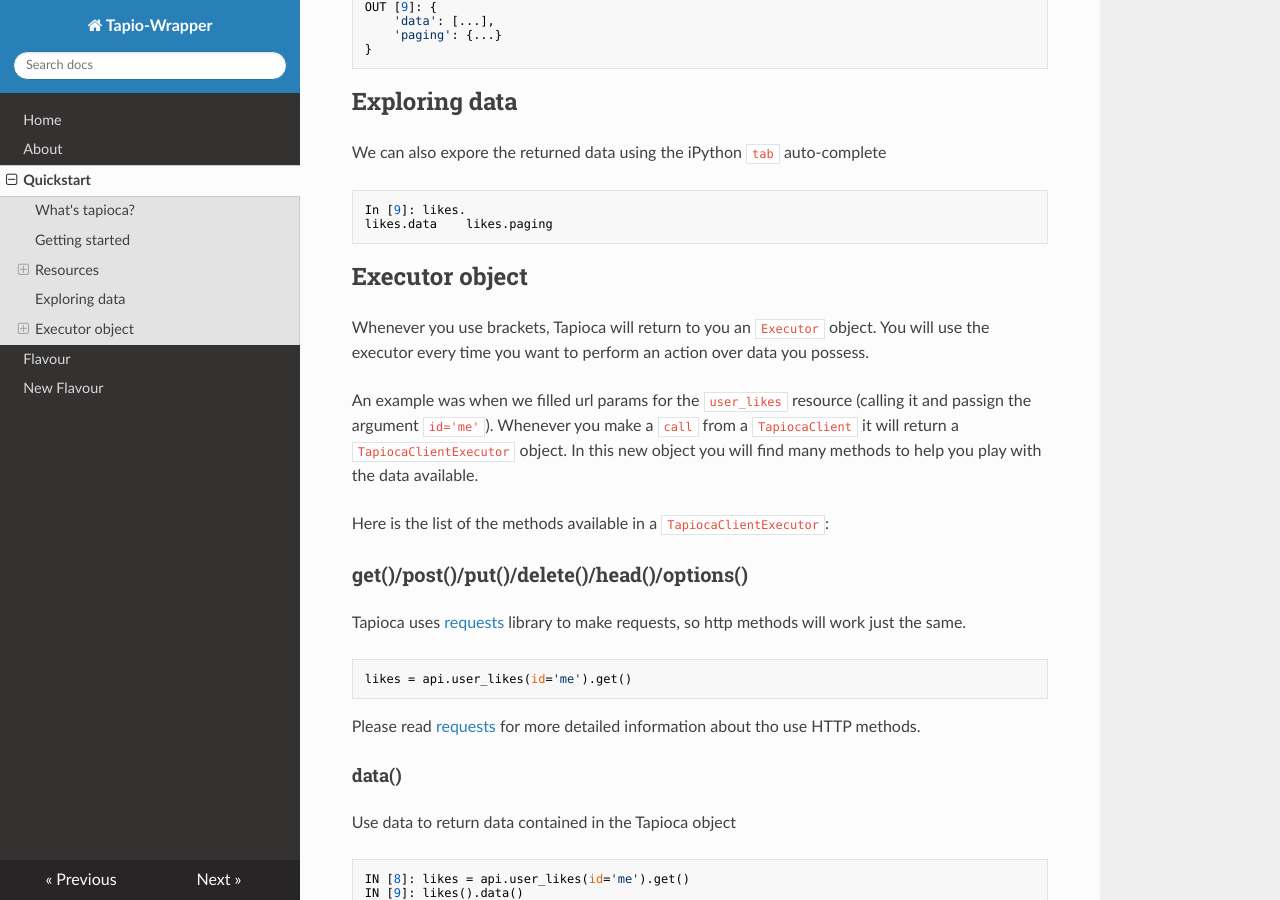
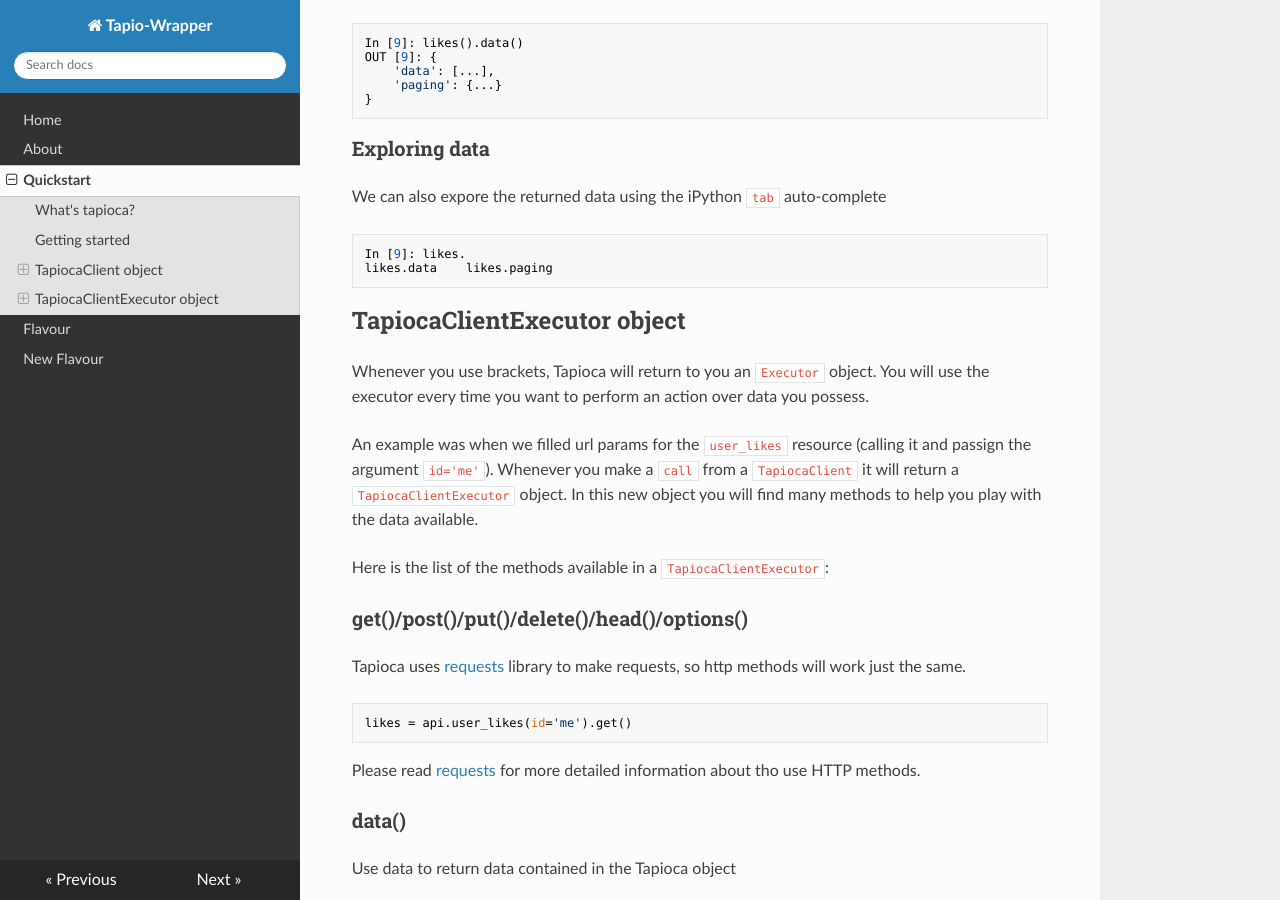
Before and after one commit to vintasoftware/tapioca-wrapper, an MkDocs documentation site: the page built from docs/quickstart.md, in a window 1280 px wide and 900 px high, scrolled down 1863 px. Built offline with MkDocs 1.6.1, drawn with Linux system fonts in a browser that asks for light colours; nearby versions of some CDN libraries; old or Windows-style settings are respelled for this version of MkDocs.

````diff
--- a/docs/quickstart.md
+++ b/docs/quickstart.md
@@ -23,6 +23,8 @@ pip install ipython
 Lets explore!!
 Go to [https://developers.facebook.com/tools/explorer/](https://developers.facebook.com/tools/explorer/), click "Get Access Token", select all "User Data Permissions" and "Extended Permissions" and click "Get Access Token". This will give you an teporary access token to play with Facebook API. In case it expires, just generate a new one.
 
+## TapiocaClient object
+
 ``` python
 from tapioca_facebook import Facebook
 
@@ -41,7 +43,7 @@ api.object                       api.page_conversations           api.page_miles
 ...
 ```
 
-## Resources
+### Resources
 
 Those are the available endpoints for the facebook API. As we can see there is one called: ```user_likes```, lets take a closer look.
 
@@ -81,7 +83,7 @@ OUT [9]: {
 }
 ```
 
-## Exploring data
+### Exploring data
 
 We can also expore the returned data using the iPython ```tab``` auto-complete
 
@@ -90,7 +92,7 @@ In [9]: likes.
 likes.data    likes.paging
 ```
 
-## Executor object
+## TapiocaClientExecutor object
 
 Whenever you use brackets, Tapioca will return to you an ```Executor``` object. You will use the executor every time you want to perform an action over data you possess.
 
@@ -106,7 +108,7 @@ likes = api.user_likes(id='me').get()
 ```
 Please read [requests](http://docs.python-requests.org/en/latest/) for more detailed information about tho use HTTP methods.
 
-#### data()
+### data()
 Use data to return data contained in the Tapioca object
 ``` python
 IN [8]: likes = api.user_likes(id='me').get()
````
